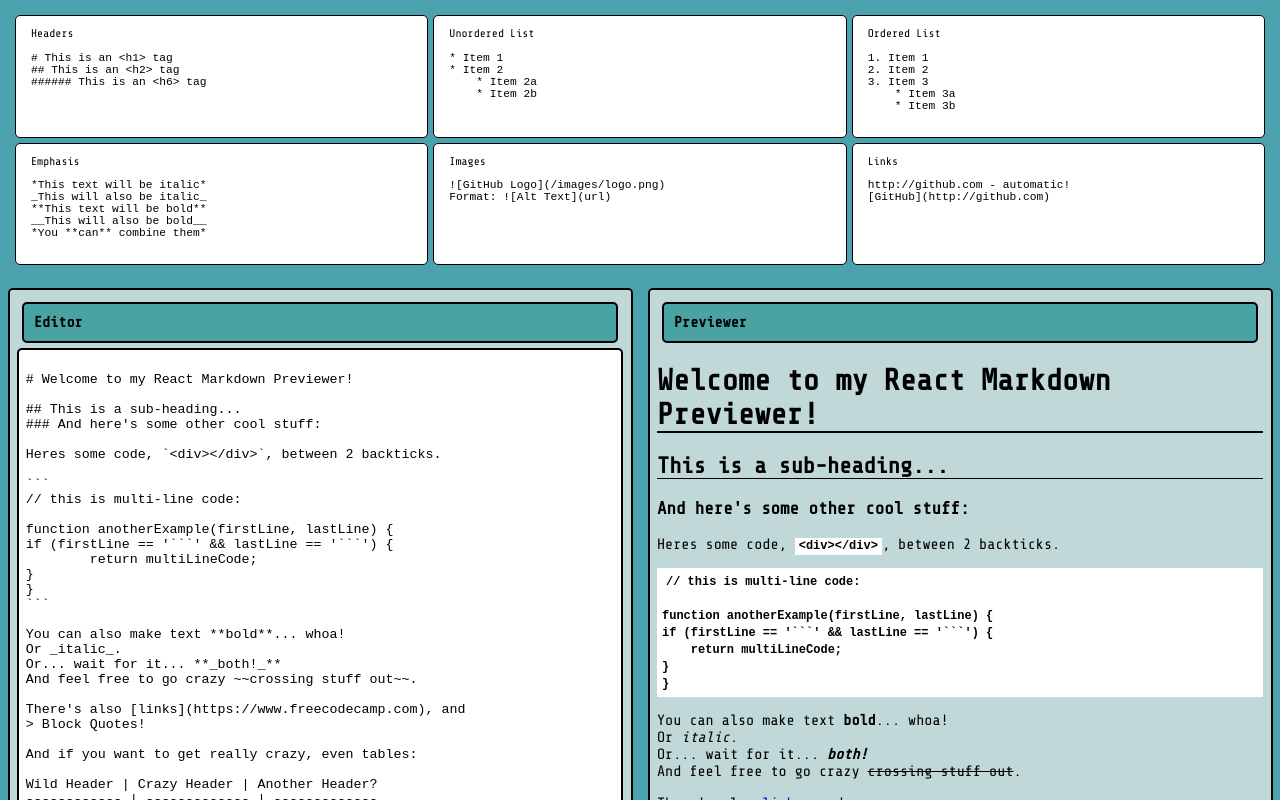
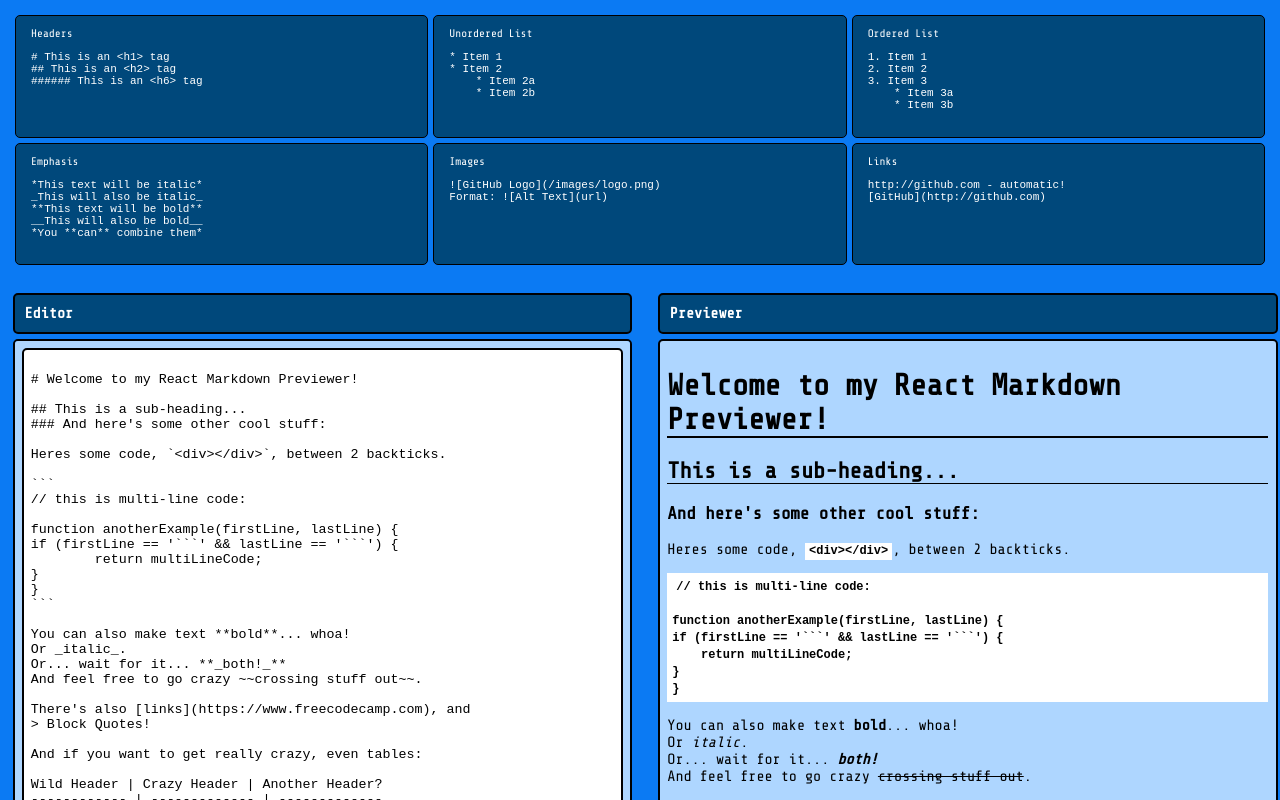
Before and after one commit to luiszaval/markdown-previewer, a React (Create React App) app: page / in a window 1280 px wide. Shown: the top 800 px of the page. Built offline with nearby package versions, Linux system fonts and the light colour scheme.

Commit message:
update color scheme and component layout

```diff
--- a/src/Components/App/App.css
+++ b/src/Components/App/App.css
@@ -6,6 +6,27 @@
 .editable {
 	height: 100%;
 	width: 100vw;
+	padding: 0.5em;
+	display: grid;
+	grid-template-columns: repeat(2, 1fr);
+	gap: 2vw;
+}
+
+.header {
+	background-color: #00487b;
+	border: 2px solid black;
+	border-radius: 5px;
+	text-align: center;
 	display: flex;
-	padding: 0.5em;
+	justify-content: flex-start;
+	align-items: center;
+	margin: 5px;
+	font-size: 0.5em;
+	padding-left: 10px;
+	width: 100%;
+	color: white;
 }
+
+.container {
+	max-width: 50vw;
+}
--- a/src/Components/App/App.js
+++ b/src/Components/App/App.js
@@ -18,8 +18,18 @@ const App = () => {
 		<div className="app-wrapper">
 			<ReferenceTable />
 			<div className="editable">
-				<Editor input={input} updateInput={updateInput} />
-				<Previewer raw_text={input} />
+				<div className="container">
+					<div className="header">
+						<h1>Editor</h1>
+					</div>
+					<Editor input={input} updateInput={updateInput} />
+				</div>
+				<div className="container">
+					<div className="header">
+						<h1>Previewer</h1>
+					</div>
+					<Previewer raw_text={input} />
+				</div>
 			</div>
 		</div>
 	);
--- a/src/Components/Editor/Editor.css
+++ b/src/Components/Editor/Editor.css
@@ -1,13 +1,14 @@
 .editor {
-	background-color: #c0d8d8;
+	background-color: #aed6ff;
 	border: 2px solid black;
 	border-radius: 5px;
 	font-size: 1em;
 	height: 100%;
-	width: 50%;
+	width: 100%;
 	padding: 0.5em;
 	overflow: scroll;
-	margin-right: 1em;
+	margin-right: 2em;
+	margin: 5px;
 }
 
 .editor-textarea {
--- a/src/Components/Editor/Editor.js
+++ b/src/Components/Editor/Editor.js
@@ -1,14 +1,11 @@
 import React from "react";
 import "./Editor.css";
-import "../Toolbar1/Toolbar1";
-import Toolbar1 from "../Toolbar1/Toolbar1";
 
 const Editor = ({ input, updateInput }) => {
 	const handleChange = (e) => updateInput(e.target.value);
 
 	return (
 		<div className="editor">
-			<Toolbar1 />
 			<textarea
 				value={input}
 				onChange={handleChange}
--- a/src/Components/Previewer/Previewer.css
+++ b/src/Components/Previewer/Previewer.css
@@ -1,12 +1,13 @@
 .previewer {
-	background-color: #c0d8d8;
+	background-color: #aed6ff;
 	border: 2px solid black;
 	border-radius: 5px;
 	font-size: 1em;
 	height: 100%;
-	width: 50%;
+	width: 100%;
 	padding: 0.5em;
 	overflow: scroll;
+	margin: 5px;
 }
 .preview {
 	blockquote {
--- a/src/Components/Previewer/Previewer.js
+++ b/src/Components/Previewer/Previewer.js
@@ -1,8 +1,6 @@
 import React, { Component } from "react";
 import marked from "marked";
 import "./Previewer.css";
-import "../Toolbar2/Toolbar2";
-import Toolbar2 from "../Toolbar2/Toolbar2";
 
 const Previewer = ({ raw_text }) => {
 	const getMarkdownText = (text) => {
@@ -15,7 +13,6 @@ const Previewer = ({ raw_text }) => {
 
 	return (
 		<div className="previewer">
-			<Toolbar2 />
 			<div
 				dangerouslySetInnerHTML={
 					raw_text ? getMarkdownText(raw_text) : { __html: "" }
--- a/src/Components/ReferenceTable/ReferenceTable.css
+++ b/src/Components/ReferenceTable/ReferenceTable.css
@@ -13,9 +13,11 @@
 }
 
 .section {
-	font-size: 0.75em;
-	background: white;
+	font-size: 11px;
+	background-color: #00487b;
 	border: 1px solid black;
 	border-radius: 5px;
 	padding-left: 15px;
+	font-weight: 400;
+	color: white;
 }
--- a/src/Components/Toolbar1/Toolbar1.css
+++ /dev/null
@@ -1,19 +0,0 @@
-#toolbar1 {
-	background-color: #4aa3a3;
-	border: 2px solid black;
-	border-radius: 5px;
-	text-align: center;
-	display: flex;
-	justify-content: flex-start;
-	align-items: center;
-	margin: 5px;
-	font-size: 0.5em;
-	padding-left: 10px;
-}
-/*i{
-	margin-left: auto;
-	padding-right: 10px;
-	padding-top: 7px;
-	font-size: 15px;
-	transform: rotate(45deg);
-}*/
--- a/src/Components/Toolbar1/Toolbar1.js
+++ /dev/null
@@ -1,13 +0,0 @@
-import React from 'react';
-import './Toolbar1.css'
-
-const Toolbar1 = ()=>{
-	return(
-		<div id="toolbar1">
-			<h1>Editor</h1>
-			{/*<i class="fa fa-arrows-alt"></i>*/}
-		</div>
-		)
-}
-
-export default Toolbar1;
--- a/src/Components/Toolbar2/Toolbar2.css
+++ /dev/null
@@ -1,19 +0,0 @@
-#toolbar2 {
-	background-color: #4aa3a3;
-	border: 2px solid black;
-	border-radius: 5px;
-	text-align: center;
-	display: flex;
-	justify-content: flex-start;
-	align-items: center;
-	margin: 5px;
-	font-size: 0.5em;
-	padding-left: 10px;
-}
-/*i{
-	margin-left: auto;
-	padding-right: 10px;
-	padding-top: 7px;
-	font-size: 15px;
-	transform: rotate(45deg);
-}*/
--- a/src/Components/Toolbar2/Toolbar2.js
+++ /dev/null
@@ -1,13 +0,0 @@
-import React from 'react';
-import './Toolbar2.css';
-
-const Toolbar2 = ()=>{
-	return(
-		<div id="toolbar2">
-			<h1>Previewer</h1>
-			{/*<i class="fa fa-arrows-alt"></i>*/}
-		</div>
-		)
-}
-
-export default Toolbar2;
--- a/src/index.css
+++ b/src/index.css
@@ -1,7 +1,7 @@
 body {
 	margin: 0;
 	font-family: "Share Tech Mono", monospace;
-	background-color: #4ca1af;
+	background-color: rgb(11, 122, 243);
 	width: 100vw;
 	height: 100vh;
 }
@@ -10,6 +10,7 @@ textarea {
 	border: 2px solid black;
 	border-radius: 5px;
 	padding: 0.5em;
+	resize: none;
 }
 
 * {
```
